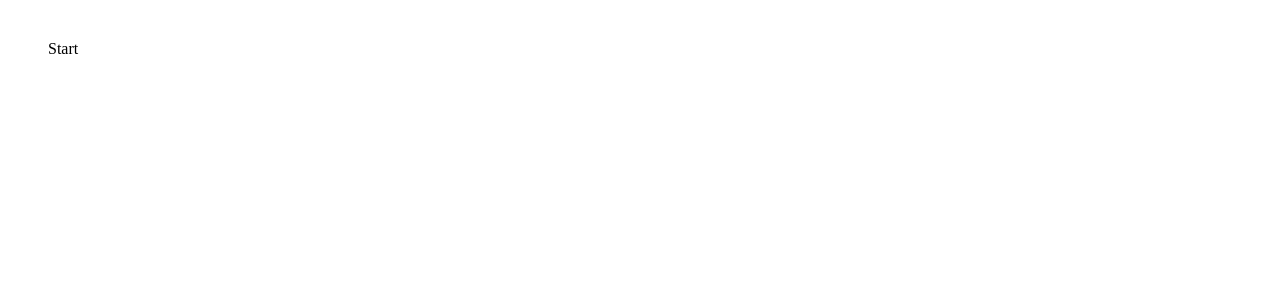
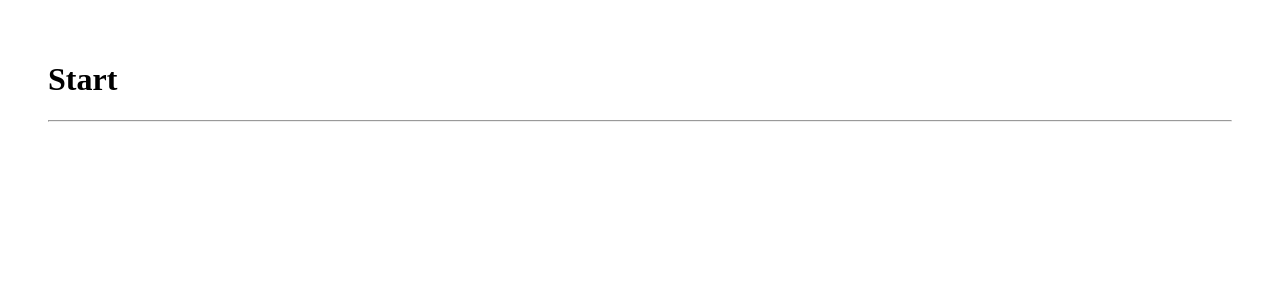
Before and after one commit to 5deen/angular-pkbmze, an Angular app: page / in a window 1280 px wide. Shown: the top 300 px of the page. Built offline with nearby package versions, Linux system fonts and the light colour scheme.

Commit message:
2 files modified

```diff
--- a/src/app/app.component.html
+++ b/src/app/app.component.html
@@ -1 +1,4 @@
-<div class="main">Start</div>
+<div class="main">
+  <h1>Start</h1>
+  <hr/>
+</div>
--- a/src/main.ts
+++ b/src/main.ts
@@ -1,3 +1,4 @@
+import 'zone.js/dist/zone';
 import { platformBrowserDynamic } from '@angular/platform-browser-dynamic';
 import { AppModule } from './app/app.module';
 
```
